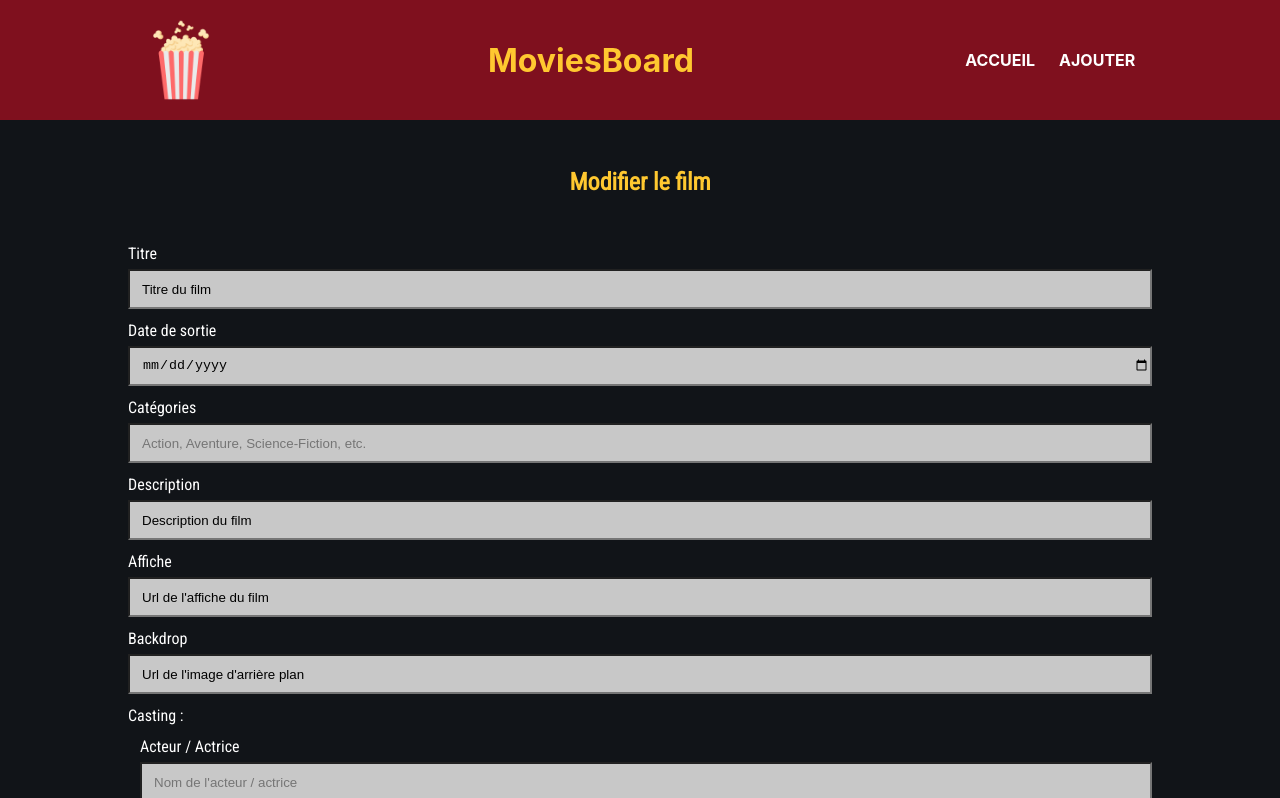
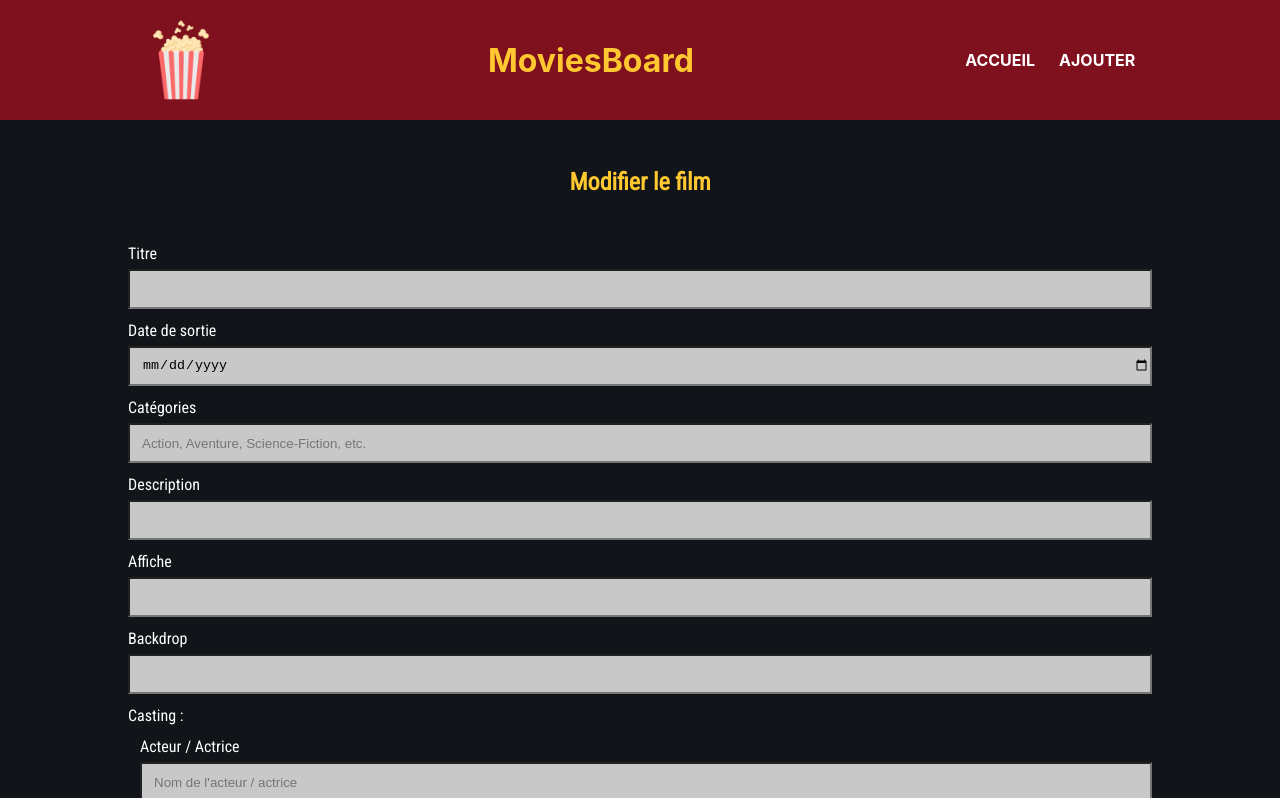
Before and after one commit to AnthonyBussi/MoviesBoard, a React (Create React App) app: page /edit/1 in a window 1280 px wide. Shown: the top 798 px of the page. Built offline with nearby package versions, Linux system fonts and the light colour scheme; no server answers.

Commit message:
Ajout de l'autocomplete sur Edit

```diff
--- a/src/views/Edit.js
+++ b/src/views/Edit.js
@@ -1,9 +1,21 @@
 import React, { useEffect, useState } from 'react';
 import axios from 'axios';
+import { useParams } from 'react-router';
 
 import './style/Edit.css';
 
 const Edit = () => {
+
+    const { id } = useParams();
+    const [movie, setMovie] = useState('');
+
+
+    useEffect(() => {
+        axios.get(`http://localhost:3000/movies/${id}`)
+            .then((response) => setMovie(response.data))
+            .catch(error => console.log(error))
+            console.log(movie.title);
+    }, [id]);
 
     return (
         <div className="edit page">
@@ -16,14 +28,14 @@ const Edit = () => {
                                 <label htmlFor="title">Titre</label>
                                 <input type="text"
                                        name="title"
-                                       defaultValue="Titre du film"
+                                       defaultValue={movie.title}
                                        required />
                             </div>
                             <div className="form-edit-movie-filter">
                                 <label htmlFor="date">Date de sortie</label>
                                 <input type="date"
                                        name="date"
-                                       defaultValue="Date de sortie"
+                                       defaultValue={movie.release_date}
                                        required />
                             </div>
                             <div className="form-edit-movie-filter">
@@ -37,21 +49,21 @@ const Edit = () => {
                                 <label htmlFor="description">Description</label>
                                 <input type="textarea"
                                        name="description"
-                                       defaultValue="Description du film"
+                                       defaultValue={movie.description}
                                        required />
                             </div>
                             <div className="form-edit-movie-filter">
                                 <label htmlFor="poster">Affiche</label>
                                 <input type="url"
                                        name="poster"
-                                       defaultValue="Url de l'affiche du film"
+                                       defaultValue={movie.poster}
                                        required />
                             </div>
                             <div className="form-edit-movie-filter">
                                 <label htmlFor="backdrop">Backdrop</label>
                                 <input type="url"
                                        name="backdrop"
-                                       defaultValue="Url de l'image d'arrière plan"
+                                       defaultValue={movie.backdrop}
                                        pattern="http://*"
                                        required />
                             </div>
```
